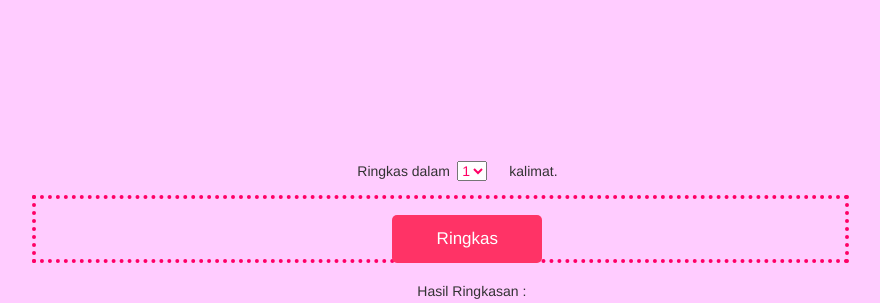
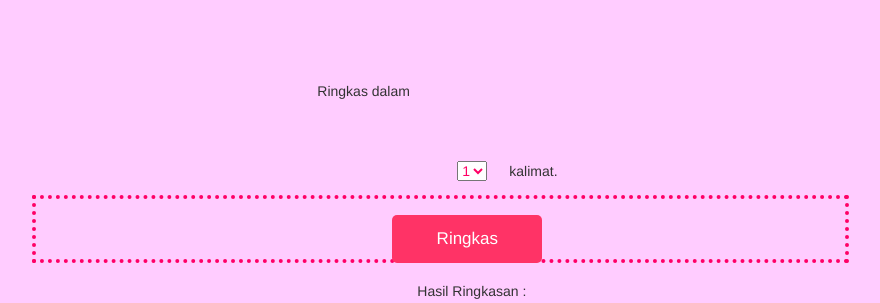
Before and after one commit to firdamaryana/skripsi, a Django app: page /home/ in a window 1280 px wide. Shown: the part 552-855 px from the top of the page, without its empty margins (196-1076 px from the left). Run offline with Django 3.2, Linux system fonts and the light colour scheme; some libraries are stand-ins or nearby versions; some web fonts are replaced.

Commit message:
edit textarea

```diff
--- a/blog/static/css/blog.css
+++ b/blog/static/css/blog.css
@@ -230,8 +230,8 @@ h1, h2, h3, h4 {
 
 .sum-text p {
     position:absolute;
-    left:340px;
-    top:430px;
+    left:300px;
+    top:350px;
 }
 
 .sum-text a {
```
Also changed, not shown: 1 other file.
